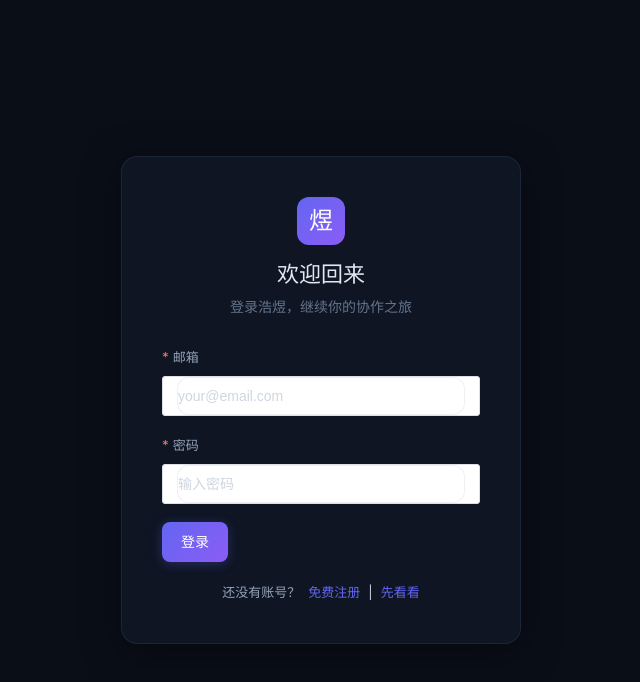
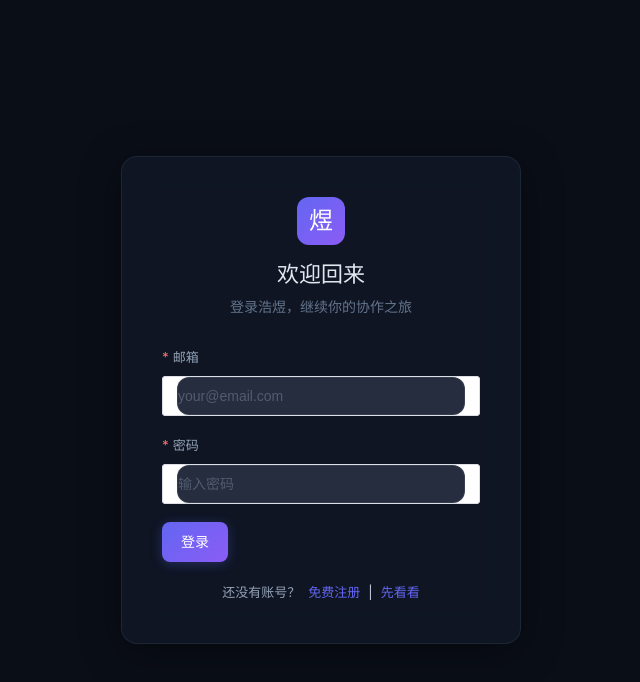
Before and after one commit to WGH777/haoyu, a Vue app in the folder apps/frontend/: page /task in a window 1280 px wide. Both pictures are taken after a click on the button "登录". Shown: the top 682 px of the page, without its empty margins (319-959 px from the left). Built offline with nearby package versions, Linux system fonts and the light colour scheme; no server answers.

Commit message:
fix: 输入框过亮→深色沉浸 + 登录/注册支持回车提交

```diff
--- a/apps/frontend/src/styles/theme.scss
+++ b/apps/frontend/src/styles/theme.scss
@@ -126,31 +126,31 @@ html, body {
   color: #94a3b8 !important;
 }
 
-// 输入框 — 柔和融入背景
+// 输入框 — 深色沉浸
 .el-input__inner, .el-textarea__inner, .el-input-number .el-input__inner {
-  background: rgba(255, 255, 255, 0.04) !important;
-  border: 1px solid rgba(148, 163, 184, 0.16) !important;
-  color: #e2e8f0 !important;
+  background: rgba(15, 23, 42, 0.9) !important;
+  border: 1px solid rgba(148, 163, 184, 0.15) !important;
+  color: #f1f5f9 !important;
   border-radius: 12px !important;
   transition: all 0.18s ease !important;
   font-size: 14px !important;
 }
 .el-input__inner::placeholder, .el-textarea__inner::placeholder {
-  color: rgba(148, 163, 184, 0.45) !important;
-}
-.el-input__inner:focus, .el-textarea__inner:focus {
-  border-color: rgba(99, 102, 241, 0.35) !important;
-  box-shadow: 0 0 0 3px rgba(99, 102, 241, 0.08) !important;
-  background: rgba(255, 255, 255, 0.06) !important;
+  color: rgba(148, 163, 184, 0.4) !important;
 }
 .el-input__inner:hover, .el-textarea__inner:hover {
   border-color: rgba(148, 163, 184, 0.25) !important;
 }
+.el-input__inner:focus, .el-textarea__inner:focus {
+  border-color: rgba(99, 102, 241, 0.5) !important;
+  box-shadow: 0 0 0 3px rgba(99, 102, 241, 0.1) !important;
+  background: rgba(15, 23, 42, 0.95) !important;
+}
 
-// Select / DatePicker 同样柔化
+// Select / DatePicker
 .el-select .el-input__inner, .el-date-editor .el-input__inner {
-  background: rgba(255, 255, 255, 0.04) !important;
-  border: 1px solid rgba(148, 163, 184, 0.16) !important;
+  background: rgba(15, 23, 42, 0.9) !important;
+  border: 1px solid rgba(148, 163, 184, 0.15) !important;
   border-radius: 12px !important;
 }
 
--- a/apps/frontend/src/views/LoginView.vue
+++ b/apps/frontend/src/views/LoginView.vue
@@ -7,7 +7,7 @@
         <p>登录浩煜，继续你的协作之旅</p>
       </div>
 
-      <el-form :model="form" :rules="rules" ref="loginFormRef" label-position="top">
+      <el-form :model="form" :rules="rules" ref="loginFormRef" label-position="top" @keyup.enter="handleLogin">
         <el-form-item label="邮箱" prop="email">
           <el-input v-model="form.email" placeholder="your@email.com" size="large" />
         </el-form-item>
--- a/apps/frontend/src/views/Register.vue
+++ b/apps/frontend/src/views/Register.vue
@@ -7,7 +7,7 @@
         <p>免费注册，开始发布需求或提供服务</p>
       </div>
 
-      <el-form :model="form" :rules="rules" ref="formRef" label-position="top">
+      <el-form :model="form" :rules="rules" ref="formRef" label-position="top" @keyup.enter="handleRegister">
         <el-form-item label="昵称" prop="nickname">
           <el-input v-model="form.nickname" placeholder="你的称呼" size="large" />
         </el-form-item>
```
